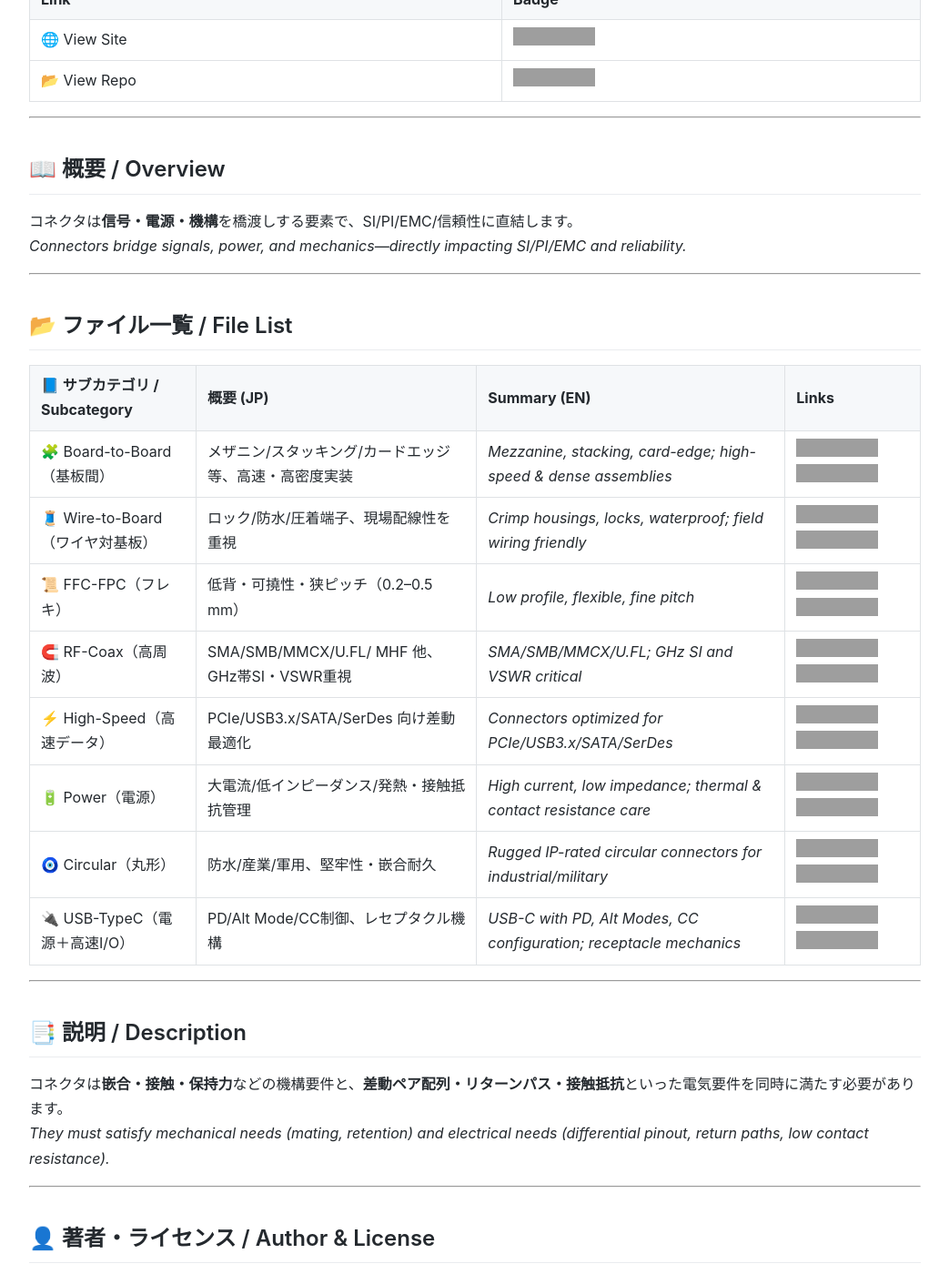
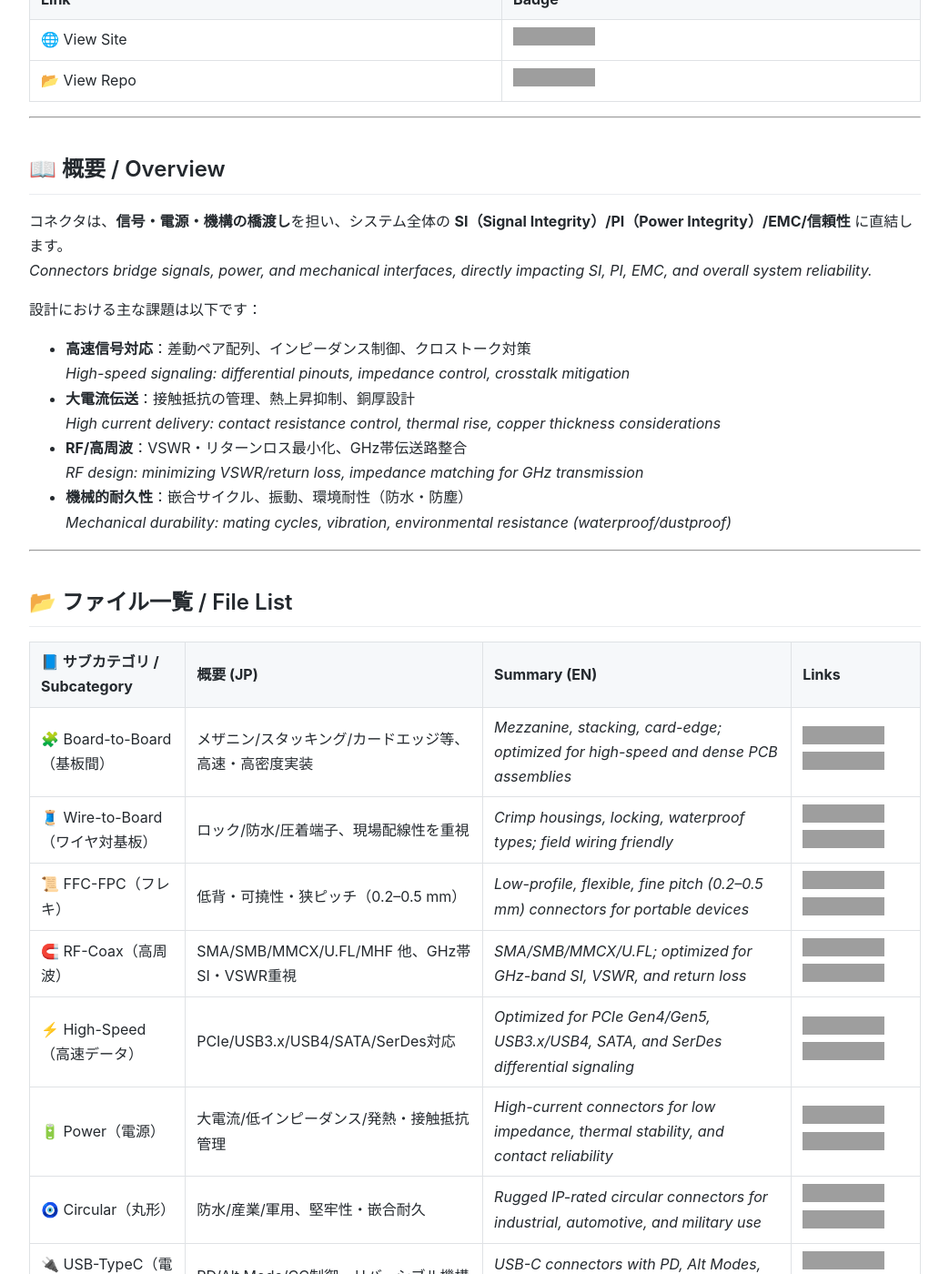
Before and after one commit to Samizo-AITL/Edusemi-Plus, a Jekyll site: the page built from Assembly-Integration/Connectors/index.md, in a window 1280 px wide and 1400 px high, scrolled down 323 px, cut to the strip 0-1400 px from the top of the window. Shown: the whole strip at 91% size, without its empty margins (118-1161 px from the left). Built offline with Jekyll 4.4.1, drawn with Linux system fonts in a browser that asks for light colours; some of the changed text lies outside the part shown; grey boxes are pictures that could not be loaded.

Commit message:
Update index.md

```diff
--- a/Assembly-Integration/Connectors/index.md
+++ b/Assembly-Integration/Connectors/index.md
@@ -20,8 +20,18 @@ title: "Connectors | コネクタ"
 ---
 
 ## 📖 概要 / Overview
-コネクタは**信号・電源・機構**を橋渡しする要素で、SI/PI/EMC/信頼性に直結します。
-*Connectors bridge signals, power, and mechanics—directly impacting SI/PI/EMC and reliability.*
+コネクタは、**信号・電源・機構の橋渡し**を担い、システム全体の **SI（Signal Integrity）/PI（Power Integrity）/EMC/信頼性** に直結します。
+*Connectors bridge signals, power, and mechanical interfaces, directly impacting SI, PI, EMC, and overall system reliability.*
+
+設計における主な課題は以下です：
+- **高速信号対応**：差動ペア配列、インピーダンス制御、クロストーク対策
+  *High-speed signaling: differential pinouts, impedance control, crosstalk mitigation*
+- **大電流伝送**：接触抵抗の管理、熱上昇抑制、銅厚設計
+  *High current delivery: contact resistance control, thermal rise, copper thickness considerations*
+- **RF/高周波**：VSWR・リターンロス最小化、GHz帯伝送路整合
+  *RF design: minimizing VSWR/return loss, impedance matching for GHz transmission*
+- **機械的耐久性**：嵌合サイクル、振動、環境耐性（防水・防塵）
+  *Mechanical durability: mating cycles, vibration, environmental resistance (waterproof/dustproof)*
 
 ---
 
@@ -29,20 +39,20 @@ title: "Connectors | コネクタ"
 
 | 📘 サブカテゴリ / Subcategory | 概要 (JP) | Summary (EN) | Links |
 |---|---|---|---|
-| 🧩 Board-to-Board（基板間） | メザニン/スタッキング/カードエッジ等、高速・高密度実装 | *Mezzanine, stacking, card-edge; high-speed & dense assemblies* | [![Site](https://img.shields.io/badge/View-Site-brightgreen?style=for-the-badge&logo=githubpages)](https://samizo-aitl.github.io/Edusemi-Plus/Assembly-Integration/Connectors/Board-to-Board/) [![Repo](https://img.shields.io/badge/View-Repo-blue?style=for-the-badge&logo=github)](https://github.com/Samizo-AITL/Edusemi-Plus/blob/main/Assembly-Integration/Connectors/Board-to-Board.md) |
-| 🧵 Wire-to-Board（ワイヤ対基板） | ロック/防水/圧着端子、現場配線性を重視 | *Crimp housings, locks, waterproof; field wiring friendly* | [![Site](https://img.shields.io/badge/View-Site-brightgreen?style=for-the-badge&logo=githubpages)](https://samizo-aitl.github.io/Edusemi-Plus/Assembly-Integration/Connectors/Wire-to-Board/) [![Repo](https://img.shields.io/badge/View-Repo-blue?style=for-the-badge&logo=github)](https://github.com/Samizo-AITL/Edusemi-Plus/blob/main/Assembly-Integration/Connectors/Wire-to-Board.md) |
-| 📜 FFC-FPC（フレキ） | 低背・可撓性・狭ピッチ（0.2–0.5 mm） | *Low profile, flexible, fine pitch* | [![Site](https://img.shields.io/badge/View-Site-brightgreen?style=for-the-badge&logo=githubpages)](https://samizo-aitl.github.io/Edusemi-Plus/Assembly-Integration/Connectors/FFC-FPC/) [![Repo](https://img.shields.io/badge/View-Repo-blue?style=for-the-badge&logo=github)](https://github.com/Samizo-AITL/Edusemi-Plus/blob/main/Assembly-Integration/Connectors/FFC-FPC.md) |
-| 🧲 RF-Coax（高周波） | SMA/SMB/MMCX/U.FL/ MHF 他、GHz帯SI・VSWR重視 | *SMA/SMB/MMCX/U.FL; GHz SI and VSWR critical* | [![Site](https://img.shields.io/badge/View-Site-brightgreen?style=for-the-badge&logo=githubpages)](https://samizo-aitl.github.io/Edusemi-Plus/Assembly-Integration/Connectors/RF-Coax/) [![Repo](https://img.shields.io/badge/View-Repo-blue?style=for-the-badge&logo=github)](https://github.com/Samizo-AITL/Edusemi-Plus/blob/main/Assembly-Integration/Connectors/RF-Coax.md) |
-| ⚡ High-Speed（高速データ） | PCIe/USB3.x/SATA/SerDes 向け差動最適化 | *Connectors optimized for PCIe/USB3.x/SATA/SerDes* | [![Site](https://img.shields.io/badge/View-Site-brightgreen?style=for-the-badge&logo=githubpages)](https://samizo-aitl.github.io/Edusemi-Plus/Assembly-Integration/Connectors/High-Speed/) [![Repo](https://img.shields.io/badge/View-Repo-blue?style=for-the-badge&logo=github)](https://github.com/Samizo-AITL/Edusemi-Plus/blob/main/Assembly-Integration/Connectors/High-Speed.md) |
-| 🔋 Power（電源） | 大電流/低インピーダンス/発熱・接触抵抗管理 | *High current, low impedance; thermal & contact resistance care* | [![Site](https://img.shields.io/badge/View-Site-brightgreen?style=for-the-badge&logo=githubpages)](https://samizo-aitl.github.io/Edusemi-Plus/Assembly-Integration/Connectors/Power/) [![Repo](https://img.shields.io/badge/View-Repo-blue?style=for-the-badge&logo=github)](https://github.com/Samizo-AITL/Edusemi-Plus/blob/main/Assembly-Integration/Connectors/Power.md) |
-| 🧿 Circular（丸形） | 防水/産業/軍用、堅牢性・嵌合耐久 | *Rugged IP-rated circular connectors for industrial/military* | [![Site](https://img.shields.io/badge/View-Site-brightgreen?style=for-the-badge&logo=githubpages)](https://samizo-aitl.github.io/Edusemi-Plus/Assembly-Integration/Connectors/Circular/) [![Repo](https://img.shields.io/badge/View-Repo-blue?style=for-the-badge&logo=github)](https://github.com/Samizo-AITL/Edusemi-Plus/blob/main/Assembly-Integration/Connectors/Circular.md) |
-| 🔌 USB-TypeC（電源＋高速I/O） | PD/Alt Mode/CC制御、レセプタクル機構 | *USB-C with PD, Alt Modes, CC configuration; receptacle mechanics* | [![Site](https://img.shields.io/badge/View-Site-brightgreen?style=for-the-badge&logo=githubpages)](https://samizo-aitl.github.io/Edusemi-Plus/Assembly-Integration/Connectors/USB-TypeC/) [![Repo](https://img.shields.io/badge/View-Repo-blue?style=for-the-badge&logo=github)](https://github.com/Samizo-AITL/Edusemi-Plus/blob/main/Assembly-Integration/Connectors/USB-TypeC.md) |
+| 🧩 Board-to-Board（基板間） | メザニン/スタッキング/カードエッジ等、高速・高密度実装 | *Mezzanine, stacking, card-edge; optimized for high-speed and dense PCB assemblies* | [![Site](https://img.shields.io/badge/View-Site-brightgreen?style=for-the-badge&logo=githubpages)](https://samizo-aitl.github.io/Edusemi-Plus/Assembly-Integration/Connectors/Board-to-Board/) [![Repo](https://img.shields.io/badge/View-Repo-blue?style=for-the-badge&logo=github)](https://github.com/Samizo-AITL/Edusemi-Plus/blob/main/Assembly-Integration/Connectors/Board-to-Board.md) |
+| 🧵 Wire-to-Board（ワイヤ対基板） | ロック/防水/圧着端子、現場配線性を重視 | *Crimp housings, locking, waterproof types; field wiring friendly* | [![Site](https://img.shields.io/badge/View-Site-brightgreen?style=for-the-badge&logo=githubpages)](https://samizo-aitl.github.io/Edusemi-Plus/Assembly-Integration/Connectors/Wire-to-Board/) [![Repo](https://img.shields.io/badge/View-Repo-blue?style=for-the-badge&logo=github)](https://github.com/Samizo-AITL/Edusemi-Plus/blob/main/Assembly-Integration/Connectors/Wire-to-Board.md) |
+| 📜 FFC-FPC（フレキ） | 低背・可撓性・狭ピッチ（0.2–0.5 mm） | *Low-profile, flexible, fine pitch (0.2–0.5 mm) connectors for portable devices* | [![Site](https://img.shields.io/badge/View-Site-brightgreen?style=for-the-badge&logo=githubpages)](https://samizo-aitl.github.io/Edusemi-Plus/Assembly-Integration/Connectors/FFC-FPC/) [![Repo](https://img.shields.io/badge/View-Repo-blue?style=for-the-badge&logo=github)](https://github.com/Samizo-AITL/Edusemi-Plus/blob/main/Assembly-Integration/Connectors/FFC-FPC.md) |
+| 🧲 RF-Coax（高周波） | SMA/SMB/MMCX/U.FL/MHF 他、GHz帯SI・VSWR重視 | *SMA/SMB/MMCX/U.FL; optimized for GHz-band SI, VSWR, and return loss* | [![Site](https://img.shields.io/badge/View-Site-brightgreen?style=for-the-badge&logo=githubpages)](https://samizo-aitl.github.io/Edusemi-Plus/Assembly-Integration/Connectors/RF-Coax/) [![Repo](https://img.shields.io/badge/View-Repo-blue?style=for-the-badge&logo=github)](https://github.com/Samizo-AITL/Edusemi-Plus/blob/main/Assembly-Integration/Connectors/RF-Coax.md) |
+| ⚡ High-Speed（高速データ） | PCIe/USB3.x/USB4/SATA/SerDes対応 | *Optimized for PCIe Gen4/Gen5, USB3.x/USB4, SATA, and SerDes differential signaling* | [![Site](https://img.shields.io/badge/View-Site-brightgreen?style=for-the-badge&logo=githubpages)](https://samizo-aitl.github.io/Edusemi-Plus/Assembly-Integration/Connectors/High-Speed/) [![Repo](https://img.shields.io/badge/View-Repo-blue?style=for-the-badge&logo=github)](https://github.com/Samizo-AITL/Edusemi-Plus/blob/main/Assembly-Integration/Connectors/High-Speed.md) |
+| 🔋 Power（電源） | 大電流/低インピーダンス/発熱・接触抵抗管理 | *High-current connectors for low impedance, thermal stability, and contact reliability* | [![Site](https://img.shields.io/badge/View-Site-brightgreen?style=for-the-badge&logo=githubpages)](https://samizo-aitl.github.io/Edusemi-Plus/Assembly-Integration/Connectors/Power/) [![Repo](https://img.shields.io/badge/View-Repo-blue?style=for-the-badge&logo=github)](https://github.com/Samizo-AITL/Edusemi-Plus/blob/main/Assembly-Integration/Connectors/Power.md) |
+| 🧿 Circular（丸形） | 防水/産業/軍用、堅牢性・嵌合耐久 | *Rugged IP-rated circular connectors for industrial, automotive, and military use* | [![Site](https://img.shields.io/badge/View-Site-brightgreen?style=for-the-badge&logo=githubpages)](https://samizo-aitl.github.io/Edusemi-Plus/Assembly-Integration/Connectors/Circular/) [![Repo](https://img.shields.io/badge/View-Repo-blue?style=for-the-badge&logo=github)](https://github.com/Samizo-AITL/Edusemi-Plus/blob/main/Assembly-Integration/Connectors/Circular.md) |
+| 🔌 USB-TypeC（電源＋高速I/O） | PD/Alt Mode/CC制御、リバーシブル機構 | *USB-C connectors with PD, Alt Modes, CC management, reversible receptacles* | [![Site](https://img.shields.io/badge/View-Site-brightgreen?style=for-the-badge&logo=githubpages)](https://samizo-aitl.github.io/Edusemi-Plus/Assembly-Integration/Connectors/USB-TypeC/) [![Repo](https://img.shields.io/badge/View-Repo-blue?style=for-the-badge&logo=github)](https://github.com/Samizo-AITL/Edusemi-Plus/blob/main/Assembly-Integration/Connectors/USB-TypeC.md) |
 
 ---
 
 ## 📑 説明 / Description
-コネクタは**嵌合・接触・保持力**などの機構要件と、**差動ペア配列・リターンパス・接触抵抗**といった電気要件を同時に満たす必要があります。
-*They must satisfy mechanical needs (mating, retention) and electrical needs (differential pinout, return paths, low contact resistance).*
+コネクタは、**嵌合・保持力・接触抵抗**といった機構要件と、**差動配列・インピーダンス制御・熱管理**といった電気要件を同時に満たす必要があります。
+*They must simultaneously satisfy mechanical requirements (mating, retention, low wear) and electrical requirements (differential pinout, impedance control, thermal stability).*
 
 ---
 
```
